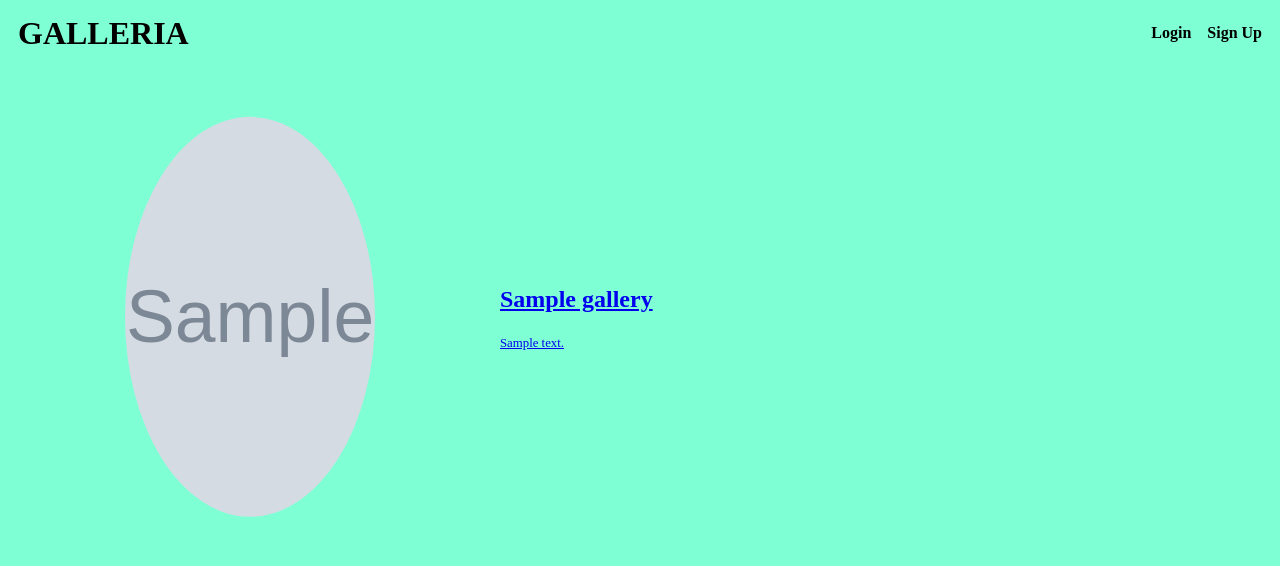
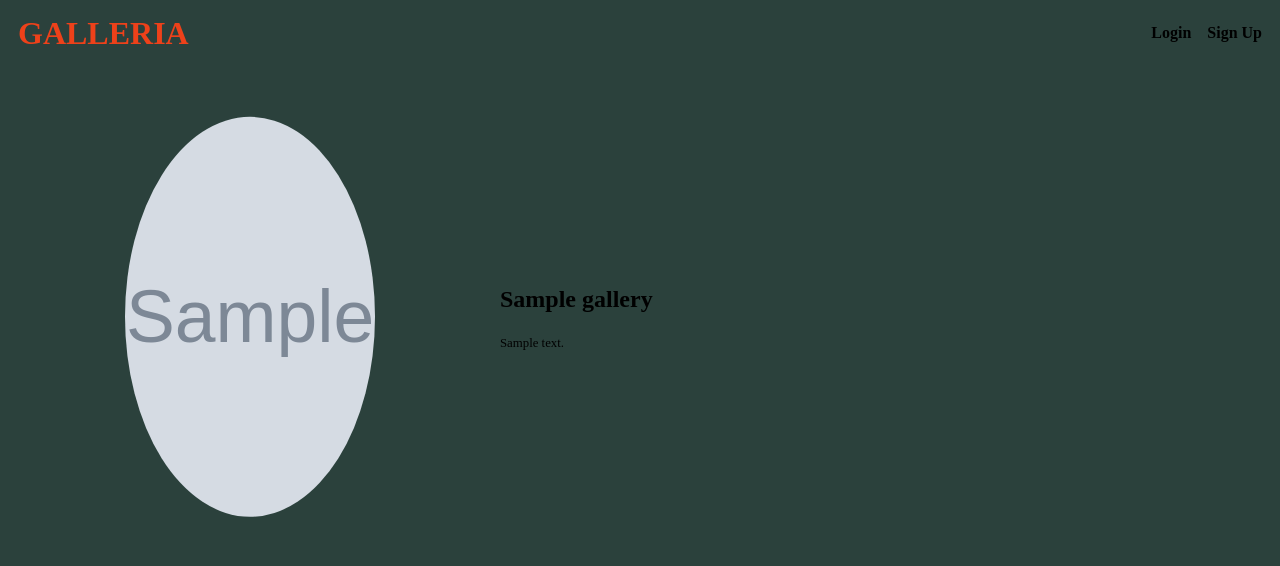
Before and after one commit to treymeetsworld/Galleria, a Django app: template templates/galleries/index.html in a window 1280 px wide. Shown: the top 566 px of the page. Run offline with Django 3.2, Linux system fonts and the light colour scheme; the template is opened without the code that fills it: most values are stand-ins (such as "Sample title", 1, 10 or a date in 2020); grey boxes marked "Sample" are stand-in pictures.

Commit message:
color changes

```diff
--- a/main_app/static/css/galleries-index.css
+++ b/main_app/static/css/galleries-index.css
@@ -24,3 +24,10 @@ section.card-container {
   display: flex;
   flex-wrap: wrap;
 }
+a{
+  text-decoration: none;
+  color: black;
+}
+a:hover{
+  text-decoration: #ee411a underline;
+}
--- a/main_app/static/css/main.css
+++ b/main_app/static/css/main.css
@@ -362,7 +362,7 @@ li{
   list-style: none;
 }
 body{
-  background-color: aquamarine;
+  background-color: #2b413c;
 }
 
 nav {
@@ -406,4 +406,16 @@ nav li {
 }
 .main-title{
   font-size: xx-large;
+  color: #ee411a;
 }
+.main-title:hover{
+  text-decoration: underline;
+}
+
+a{
+  text-decoration: none;
+  color: black;
+}
+a:hover{
+  text-decoration: #ee411a underline;
+}
--- a/main_app/views.py
+++ b/main_app/views.py
@@ -27,7 +27,7 @@ def signup(request):
     if form.is_valid():
       user = form.save()
       login(request, user)
-      return redirect('galleries_index')
+      return redirect('home')
     else:
       error_message = 'Invalid sign up - try again'
   form = UserCreationForm()
--- a/templates/home.html
+++ b/templates/home.html
@@ -9,6 +9,9 @@
 
 {% if not user.is_authenticated %}
 <section>
+  <div class='large-text-login'>
+    <h1>GALLERIA</h1>
+  </div>
   <form action="{% url 'home' %}" method="post" class="login">
     <h1>Login</h1>
     {% csrf_token %}
@@ -17,7 +20,7 @@
     <button type="submit" class="btn submit">Login</button>
   </form>
 </section>
-{% endif %}
+{% else %}
 <section class="landing">
   <div class='large-text'>
     <h1>GALLERIA</h1>
@@ -27,6 +30,7 @@
     class='usr-img'>
   </div>
 </section>
+{% endif %}
 
 
 {% endblock %}
```
Also changed, not shown: README.md (added), main_app/static/images/Galleria - Window.png (added), main_app/static/images/Galleria-erd1.png (added), main_app/static/images/artwork.png (added), main_app/static/images/galleria-gallery.png (added), main_app/static/images/galleria-page.png (added), main_app/static/images/gallery.png (added).
